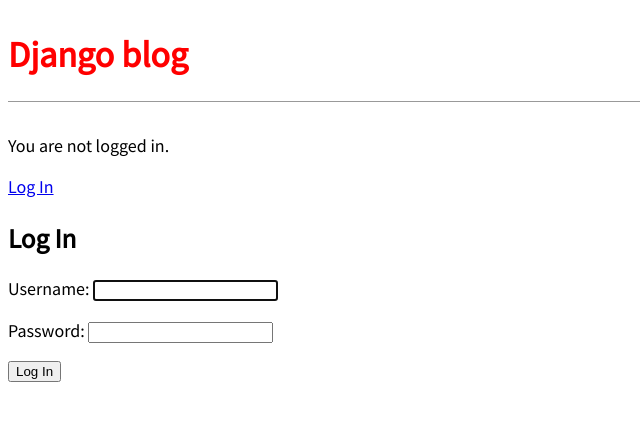
After one commit to AmeAya/django_blog, a Django app: page /accounts/login/ in a window 1280 px wide. The commit adds this page. Shown: the top 421 px of the page, without its empty margins (0-640 px from the left). Run offline with Django 4.2, Linux system fonts and the light colour scheme.

Commit message:
login form

```diff
--- a/blog/templates/base.html
+++ b/blog/templates/base.html
@@ -3,16 +3,29 @@
 <html>
   <head>
     <title>Django blog</title>
+    <link href="https://fonts.googleapis.com/css?family=Source+Sans+Pro:400"
+    rel="stylesheet">
     <link href="{% static 'css/base.css' %}" rel="stylesheet">
-    <link href="https://fonts.googleapis.com/css?family=Source+Sans+Pro:400" rel="stylesheet">
   </head>
   <body>
-    <header>
-      <h1><a href="{% url 'home' %}">Django blog</a></h1>
-    </header>
     <div>
-      {% block content %}
-      {% endblock content %}
+      <header>
+        <div class="nav-left">
+          <h1><a href="{% url 'home' %}">Django blog</a></h1>
+        </div>
+        <div class="nav-right">
+{#          <a href="{% url 'post' %}">+ New Blog Post</a>#}
+        </div>
+      </header>
+      {% if user.is_authenticated %}
+        <p>Hi {{ user.username }}!</p>
+          <p><a href="{% url 'logout' %}">Log out</a></p>
+      {% else %}
+        <p>You are not logged in.</p>
+        <a href="{% url 'login' %}">Log In</a>
+      {% endif %}
+    {% block content %}
+    {% endblock content %}
     </div>
   </body>
 </html>
--- /dev/null
+++ b/blog/templates/registration/login.html
@@ -0,0 +1,9 @@
+<!-- templates/registration/login.html -->
+{% extends 'base.html' %} &nbsp;{% block content %}
+<h2>Log In</h2>
+<form method="post">
+  {% csrf_token %}
+  {{ form.as_p }}
+  <button type="submit">Log In</button>
+</form>
+{% endblock content %}
--- a/blog_project/settings.py
+++ b/blog_project/settings.py
@@ -124,3 +124,5 @@ STATICFILES_DIRS = [os.path.join(BASE_DIR, 'static')]
 # https://docs.djangoproject.com/en/4.0/ref/settings/#default-auto-field
 
 DEFAULT_AUTO_FIELD = 'django.db.models.BigAutoField'
+LOGIN_REDIRECT_URL = 'home'
+LOGOUT_REDIRECT_URL = 'home'
--- a/blog_project/urls.py
+++ b/blog_project/urls.py
@@ -18,5 +18,8 @@ from django.urls import path, include
 
 urlpatterns = [
     path('admin/', admin.site.urls),
+    path('accounts/', include('django.contrib.auth.urls')),
     path('', include('blog.urls')),
 ]
+
+# 127.0.0.1/accounts/
```
Also changed, not shown: db.sqlite3.
